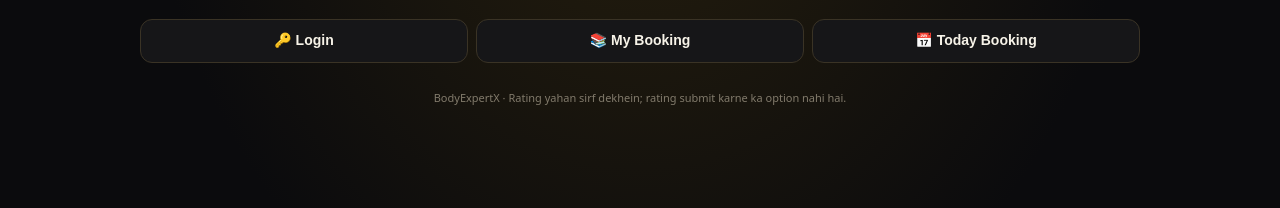
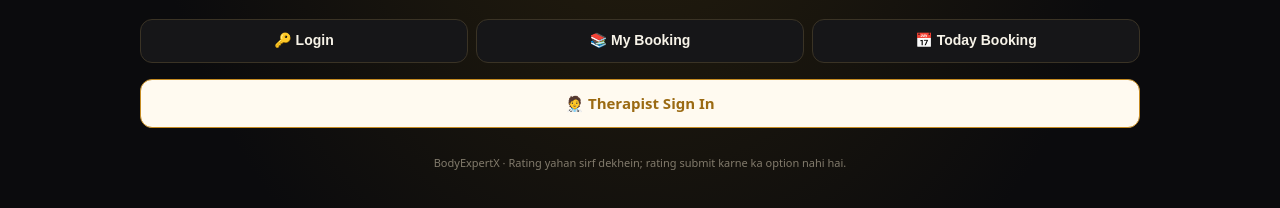
Before and after one commit to jitenderkusum8098-creator/Bodyexpertx, a plain HTML site: page customer-account.html in a window 1280 px wide. Shown: the part 218-426 px from the top of the page. Drawn offline with Linux system fonts and the light colour scheme.

Commit message:
Add therapist sign-in shortcut to My Account

```diff
--- a/customer-account.html
+++ b/customer-account.html
@@ -95,6 +95,7 @@
  controls.id='accountMainButtons';
  controls.innerHTML='<button type="button" class="tab" data-open="login">🔑 Login</button><button type="button" class="tab" data-open="bookings">📚 My Booking</button><button type="button" class="tab" data-open="today">📅 Today Booking</button>';
  $('authPanel').before(controls);
+ const therapistSign=document.createElement('a');therapistSign.href='./therapist-panel.html';therapistSign.className='tab';therapistSign.textContent='🧑‍⚕️ Therapist Sign In';therapistSign.style.cssText='display:flex;align-items:center;justify-content:center;text-decoration:none;border:1px solid #c58b22;border-radius:12px;padding:12px;margin:0 0 16px;color:#9b6a12;font-weight:850;background:#fffaf0';controls.after(therapistSign);
  auth.hidden=true;bookings.hidden=true;if(profile)profile.hidden=true;if(therapists)therapists.hidden=true;
  const todayPanel=document.createElement('section');
  todayPanel.id='todayBookingsPanel';todayPanel.className='panel';todayPanel.hidden=true;
```
